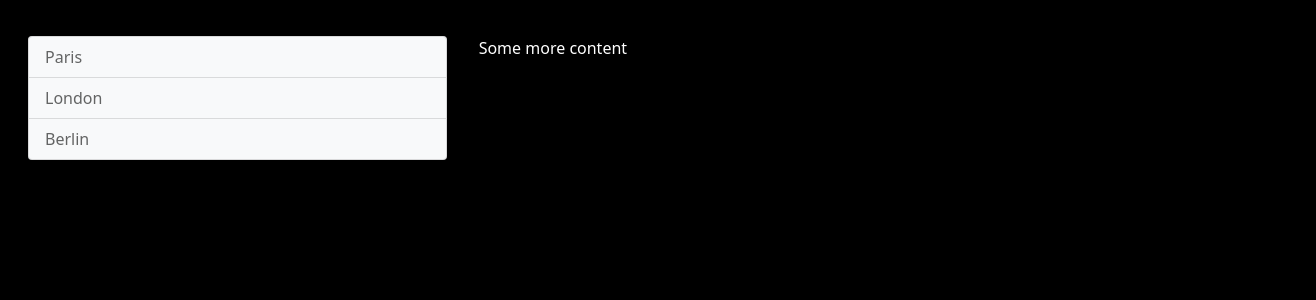
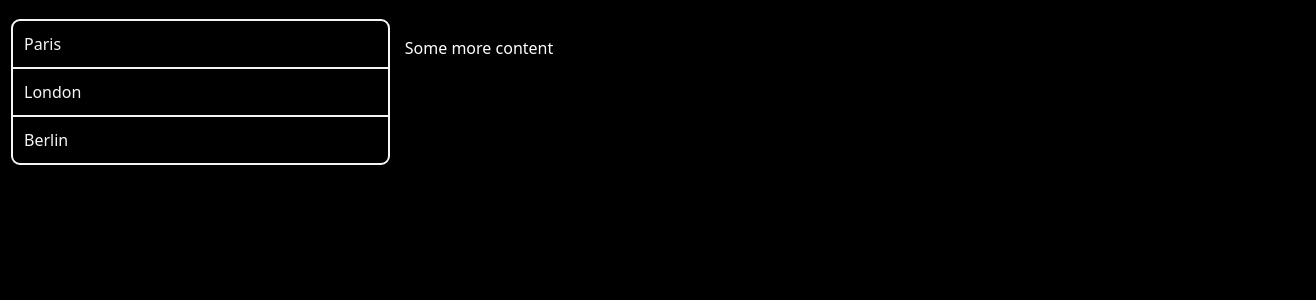
Before and after one commit to gtm19/wagon-cities, a React app: page / in a window 1280 px wide. Shown: the top 300 px of the page, 1316 px wide, since content can reach past the window. Built offline with nearby package versions, Linux system fonts and the light colour scheme.

Commit message:
tweaks to css

```diff
--- a/assets/stylesheets/application.scss
+++ b/assets/stylesheets/application.scss
@@ -9,6 +9,26 @@ body {
   display: flex;
   .cities {
     width: 30%;
+    .city {
+      &:first-child {
+        border-radius: 8px 8px 0 0;
+      }
+
+      &:last-child {
+        border-radius: 0 0 8px 8px;
+      }
+
+      &:hover {
+        background: rgba($color: #ffffff, $alpha: 0.1);
+      }
+
+      display: block;
+      padding: 12px;
+      text-decoration: none;
+      color: whitesmoke;
+      outline: 2px solid whitesmoke;
+      outline-offset: -1px;
+    }
   }
   .active-city {
     width: 70%;
--- a/src/containers/city_list.jsx
+++ b/src/containers/city_list.jsx
@@ -11,18 +11,16 @@ class CityList extends Component {
 
   render() {
     return (
-      <div className="m-3 col-md-4">
-        <ul className="list-group bg-light">
+      <div className="cities">
         {
           this.props.cities.map((city) => {
             return (
-                <a href="#" className="list-group-item list-group-item-action list-group-item-light">
+              <a className="city" href="#">
                 {city.name}
               </a>
             );
           })
         }
-        </ul>
       </div>
     );
   }
```
Lines whose indentation alone changed are shown as unchanged.
